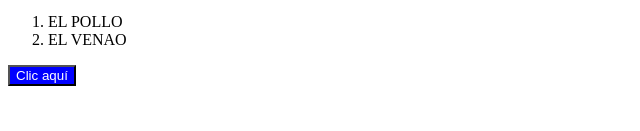
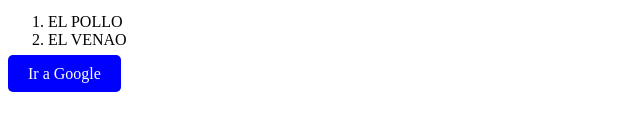
Before and after one commit to EsperO12/Invetando, a plain HTML site: page index.html in a window 1280 px wide. Shown: the part 275-406 px from the top of the page, without its empty margins (0-640 px from the left). Drawn offline with Linux system fonts and the light colour scheme.

Commit message:
Update index.html

```diff
--- a/index.html
+++ b/index.html
@@ -32,8 +32,8 @@
       <li>EL VENAO</li>
     </ol>
 
-    <button style="background-color: blue; color: white;">
-        Clic aquí
-    </button>
+    <a href="https://www.google.com" style="background-color: blue; color: white; padding: 10px 20px; text-decoration: none; border-radius: 5px;">
+      Ir a Google
+    </a>
   </body>
 </html>
```
